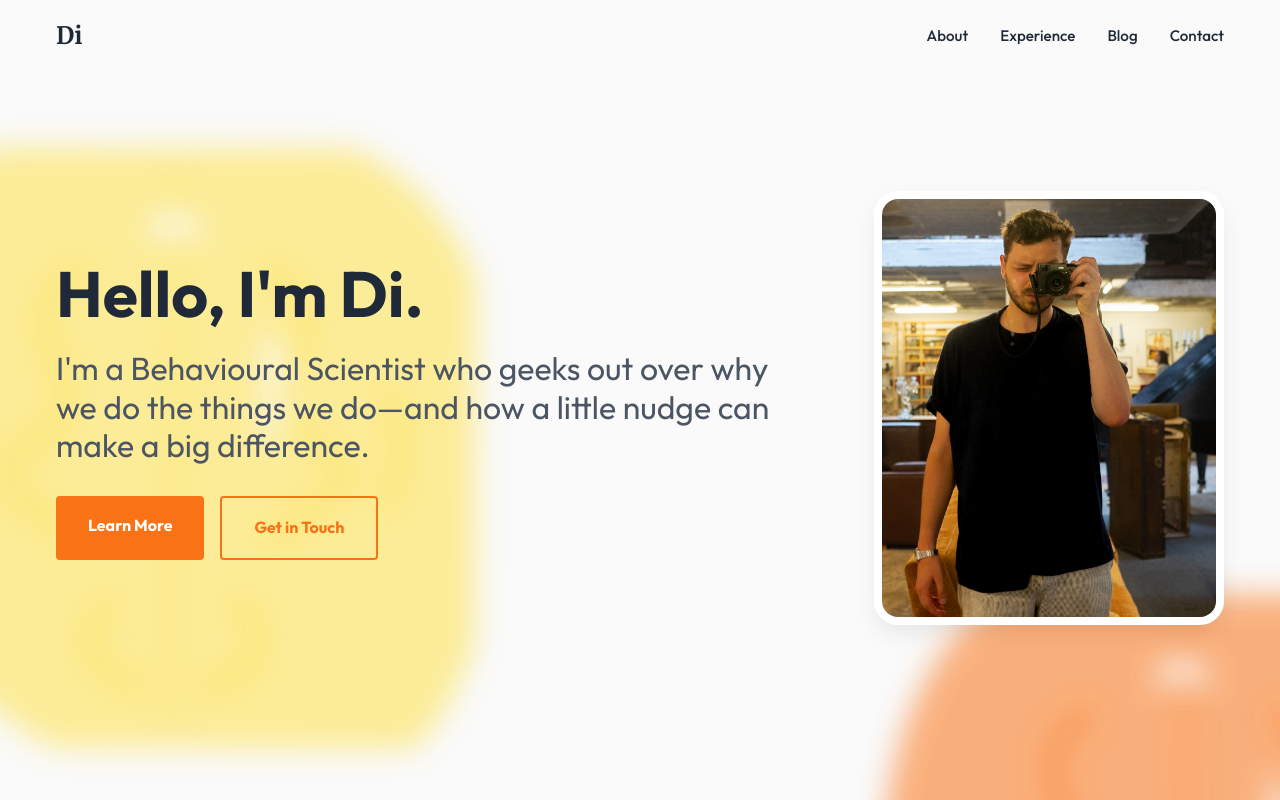
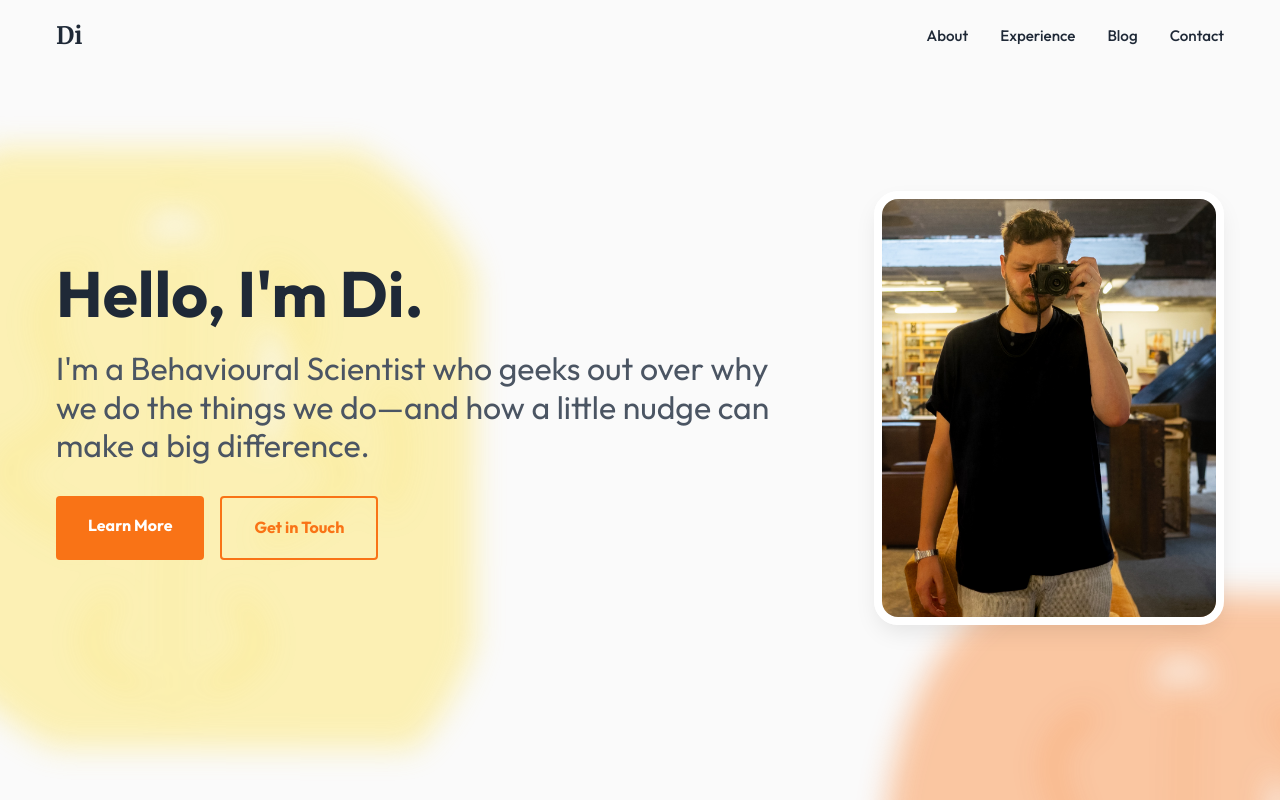
Before and after one commit to Dicodey/my-website, a React (Vite) app in the folder personal-website/: page /#/ in a window 1280 px wide. Shown: the top 800 px of the page. Built offline with nearby package versions, Linux system fonts and the light colour scheme.

Commit message:
Final design fix: exact blur and shape visibility

```diff
--- a/personal-website/src/components/Background.style.css
+++ b/personal-website/src/components/Background.style.css
@@ -25,9 +25,10 @@
   width: 500px;
   /* Mobile increased size */
   height: 500px;
-  opacity: 0.85;
-  /* Slightly more visible */
-  filter: blur(50px);
+  opacity: 0.6;
+  /* Lowered opacity since it is sharper now */
+  filter: blur(10px);
+  /* Significantly reduced blur */
   animation: float 40s ease-in-out infinite alternate;
   /* Slower */
 }
```
